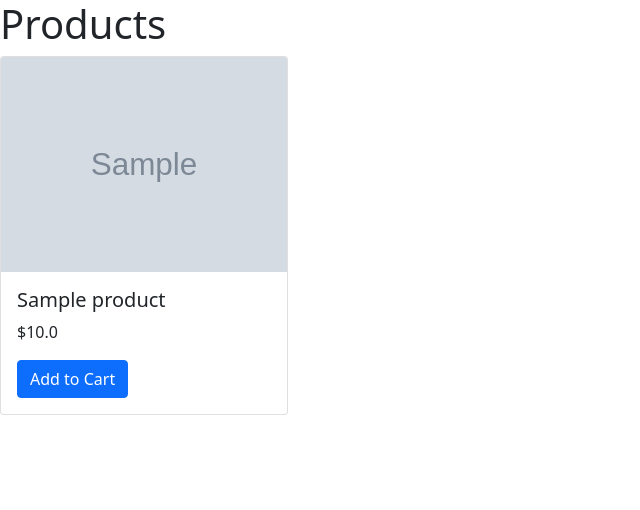
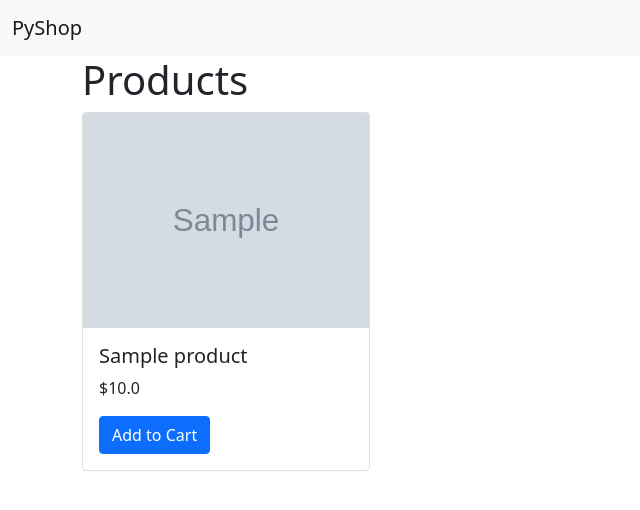
Before and after one commit to igorya7v/django-1, a Django app: template products/templates/index.html in a window 1280 px wide. Shown: the top 510 px of the page, without its empty margins (0-640 px from the left). Run offline with Django 3.2, Linux system fonts and the light colour scheme; the template is opened without the code that fills it: values that come from a table or form of the project are taken from there, others are empty; tables that the repository leaves empty hold one stand-in row (values such as "Sample post"); grey boxes marked "Sample" are stand-in pictures; parts of the project's set-up code (start-up, migrations or seed data) failed here and were passed over.

Commit message:
make the base template accessible to all apps

```diff
--- a/pyshop/settings.py
+++ b/pyshop/settings.py
@@ -55,7 +55,9 @@ ROOT_URLCONF = 'pyshop.urls'
 TEMPLATES = [
     {
         'BACKEND': 'django.template.backends.django.DjangoTemplates',
-        'DIRS': [],
+        'DIRS': [
+            os.path.join(BASE_DIR, 'templates')
+        ],
         'APP_DIRS': True,
         'OPTIONS': {
             'context_processors': [
--- a/products/templates/base.html
+++ b/templates/base.html
@@ -11,8 +11,15 @@
     <title>Hello, world!</title>
   </head>
   <body>
-    {% block content %}
-    {% endblock %}
+    <nav class="navbar navbar-light bg-light">
+      <div class="container-fluid">
+        <a class="navbar-brand" href="#">PyShop</a>
+      </div>
+    </nav>
+    <div class="container">
+      {% block content %}
+      {% endblock %}
+    </div>
 
     <!-- Optional JavaScript; choose one of the two! -->
 
```
